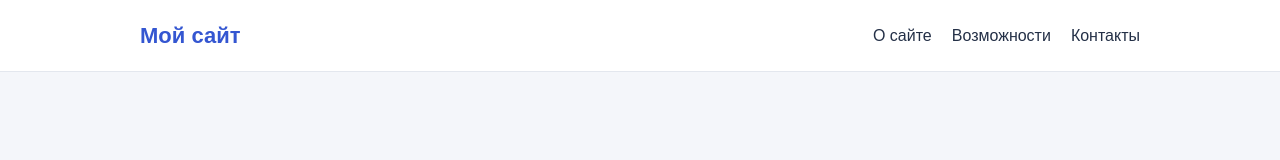
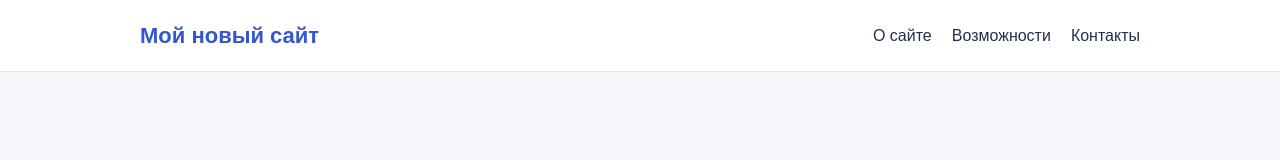
Before and after one commit to nlevitski/github-actions, a plain HTML site: page index.html in a window 1280 px wide. Shown: the top 160 px of the page. Drawn offline with Linux system fonts and the light colour scheme.

Commit message:
feat: update logo text to reflect new site name

```diff
--- a/index.html
+++ b/index.html
@@ -147,7 +147,7 @@
 		<header>
 			<div class="container">
 				<nav>
-					<a class="logo" href="#">Мой сайт</a>
+					<a class="logo" href="#">Мой новый сайт</a>
 					<div class="nav-links">
 						<a href="#about">О сайте</a>
 						<a href="#features">Возможности</a>
```
